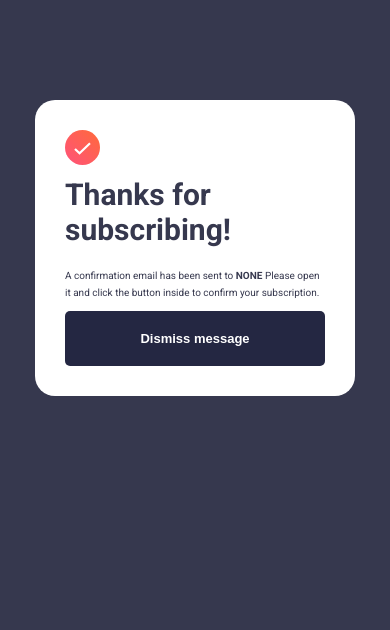
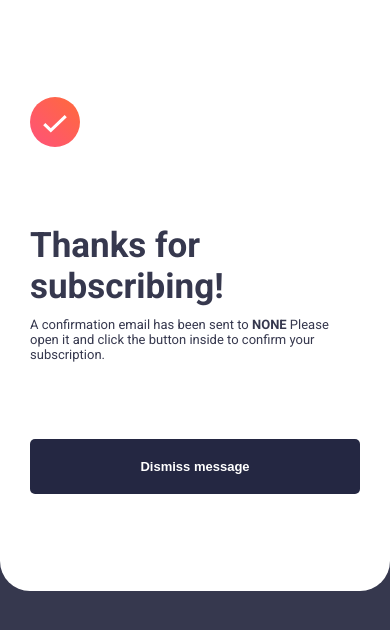
Before and after one commit to LuisD3vv/newsletter_project, a plain HTML site: page success.html in a window 390 px wide. Drawn offline with Linux system fonts and the light colour scheme.

Commit message:
cambios en diseno de mensaje de exito

```diff
--- a/main.js
+++ b/main.js
@@ -18,13 +18,15 @@ function validar() {
       email.removeAttribute("class", "error");
     }, 3000);
   } else {
-    if (emailRegex.test(extraerValor(email))) {
+   alert("Formato de correo incorrecto (e.g algo@mail.com)")
+  }
+
+   if (emailRegex.test(extraerValor(email))) {
         const Guardarcorreo = extraerValor(email);
         // guardar objetos y strings temporalmente, con clave y valor
       localStorage.setItem("correo", Guardarcorreo); // con set los guardamos en eset caso string
       window.location.href = "success.html";
     }
-  }
 }
 
 function dismiss() {
--- a/styles.css
+++ b/styles.css
@@ -141,7 +141,7 @@ span {
 }
 #email:focus {
   outline: 2px solid green;
-  outline-offset: 1px;
+  outline-offset:2px;
   border-color: white;
   background-color: #22222235;
 }
@@ -160,8 +160,8 @@ span {
 ======================= */
 button {
   width: 100%;
-  padding: 1.2rem;
-  font-size: 1.1rem;
+  padding: 1.5rem;
+  font-size: 1rem;
   font-weight: 700;
   cursor: pointer;
   color: var(--White);
@@ -177,14 +177,18 @@ button:hover {
               0 0 10px rgba(255, 94, 0, 0.6);
 }
 
+button:active {
+  transform: scale(.98);
+}
 /* =======================
    SUCCESS MESSAGE
 ======================= */
 .success_cont {
   display: flex;
   flex-direction: column;
-  justify-content: center;
+  justify-content: space-between;
   width: 32rem;
+  height: max-content;
   margin: 10rem auto;
   padding: 3rem;
   gap: 1rem;
@@ -203,17 +207,18 @@ button:hover {
 .succest_cont_text {
   display: flex;
   flex-direction: column;
-  gap: 2rem;
+  gap: 1rem;
 }
 
 .succest_cont_text h1 {
-  font-size: 3rem;
+  font-size: 3.5rem;
   color: var(--Blue_700);
 }
 
 .succest_cont_text p {
+  font-size: 1.3rem;
   color: var(--Blue_700);
-  line-height: 1.7rem;
+  line-height: 1.5rem;
 }
 .success_back_button {
   transition: background-color ease .2s;
@@ -280,4 +285,18 @@ button:hover {
   .form_text_description {
     font-size: 1.4rem;
   }
+  .success_cont {
+    justify-content: space-evenly;
+    margin: auto;
+    height:70dvh;
+    width:100%;
+    border-radius: unset;
+    border-bottom-left-radius:3rem;
+    border-bottom-right-radius:3rem;
+
+  }
+
+.succest_cont_image {
+  width:5rem;
 }
+}
```
